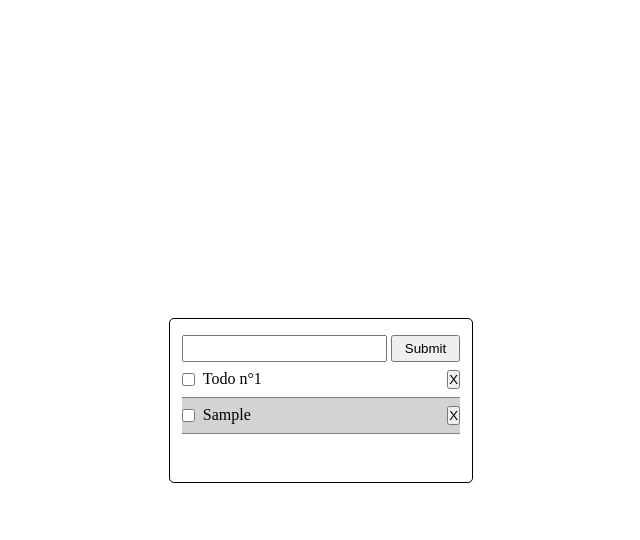
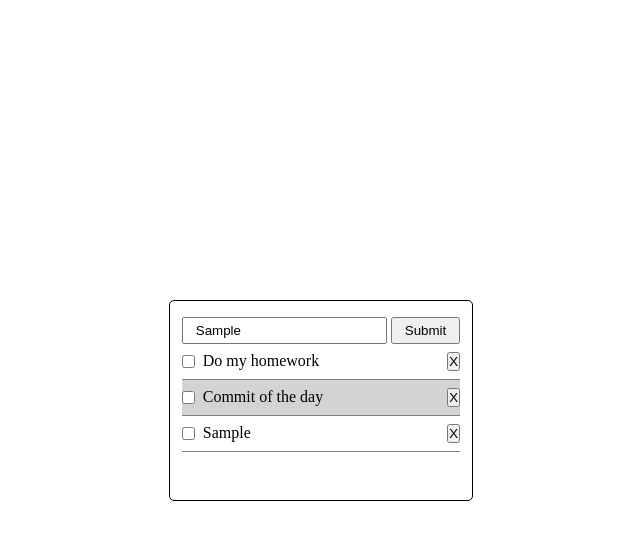
Before and after one commit to Dykann/JS-Practice, a plain HTML site: page Todolist/index.html in a window 1280 px wide. Both pictures are taken after typing "Sample" into the empty fields and a click on the button "Submit". Shown: the whole page, without its empty margins (319-959 px from the left). Drawn offline with Linux system fonts and the light colour scheme.

Commit message:
:package: Refactor the code

```diff
--- a/Todolist/index.html
+++ b/Todolist/index.html
@@ -16,13 +16,7 @@
         </form>
       </section>
       <div class="section-todos">
-        <ul class="todos">
-          <li class="todo">
-            <input type="checkbox" />
-            <span class="todo-task">Todo n°1</span>
-            <button class="todo-btn-delete">X</button>
-          </li>
-        </ul>
+        <ul class="todos"></ul>
       </div>
     </main>
   </body>
--- a/Todolist/main.js
+++ b/Todolist/main.js
@@ -1,34 +1,57 @@
 const newTodoForm = document.querySelector(".new-todo-form");
-const todos = document.querySelector(".todos");
+const todosUl = document.querySelector(".todos");
 
-const addNewTodo = function (event) {
+const todos = [
+  { id: 1, name: "Do my homework" },
+  { id: 2, name: "Commit of the day" },
+];
+
+const addNewTodo = (event) => {
   event.preventDefault();
-  const [input] = event.target.elements;
+  const input = event.target.elements[0];
   const taskName = input.value;
-  createTaskHTML(taskName);
-  input.value = "";
+  const newTodo = {
+    id: Date.now(),
+    name: taskName,
+  };
+  todos.push(newTodo);
+  updateHTML();
 };
 
-const createTaskHTML = function (value) {
-  const todo = document.createElement("li");
-  todo.classList.add("todo");
+const updateHTML = () => {
+  todosUl.innerHTML = "";
+
+  todos.forEach(function (todo) {
+    const li = document.createElement("li");
+    li.classList.add("todo");
+    li.setAttribute("data-id", todo.id);
 
     const input = document.createElement("input");
     input.setAttribute("type", "checkbox");
 
     const span = document.createElement("span");
     span.classList.add("todo-task");
-  span.innerText = value;
+    span.innerText = todo.name;
 
     const btn = document.createElement("button");
     btn.classList.add("todo-btn-delete");
-  btn.innerText = "X";
+    btn.textContent = "X";
+    btn.addEventListener("click", deleteTodo);
 
-  todo.appendChild(input);
-  todo.appendChild(span);
-  todo.appendChild(btn);
+    li.appendChild(input);
+    li.appendChild(span);
+    li.appendChild(btn);
+    todosUl.appendChild(li);
+  });
+};
 
-  todos.appendChild(todo);
+const deleteTodo = (event) => {
+  delete todos.find(function (todo) {
+    todo.id === event.target.parentElement.dataset.id;
+  });
+  console.log(todos);
+  event.target.parentElement.remove();
 };
 
 newTodoForm.addEventListener("submit", addNewTodo);
+updateHTML();
```
Lines whose indentation alone changed are shown as unchanged.
